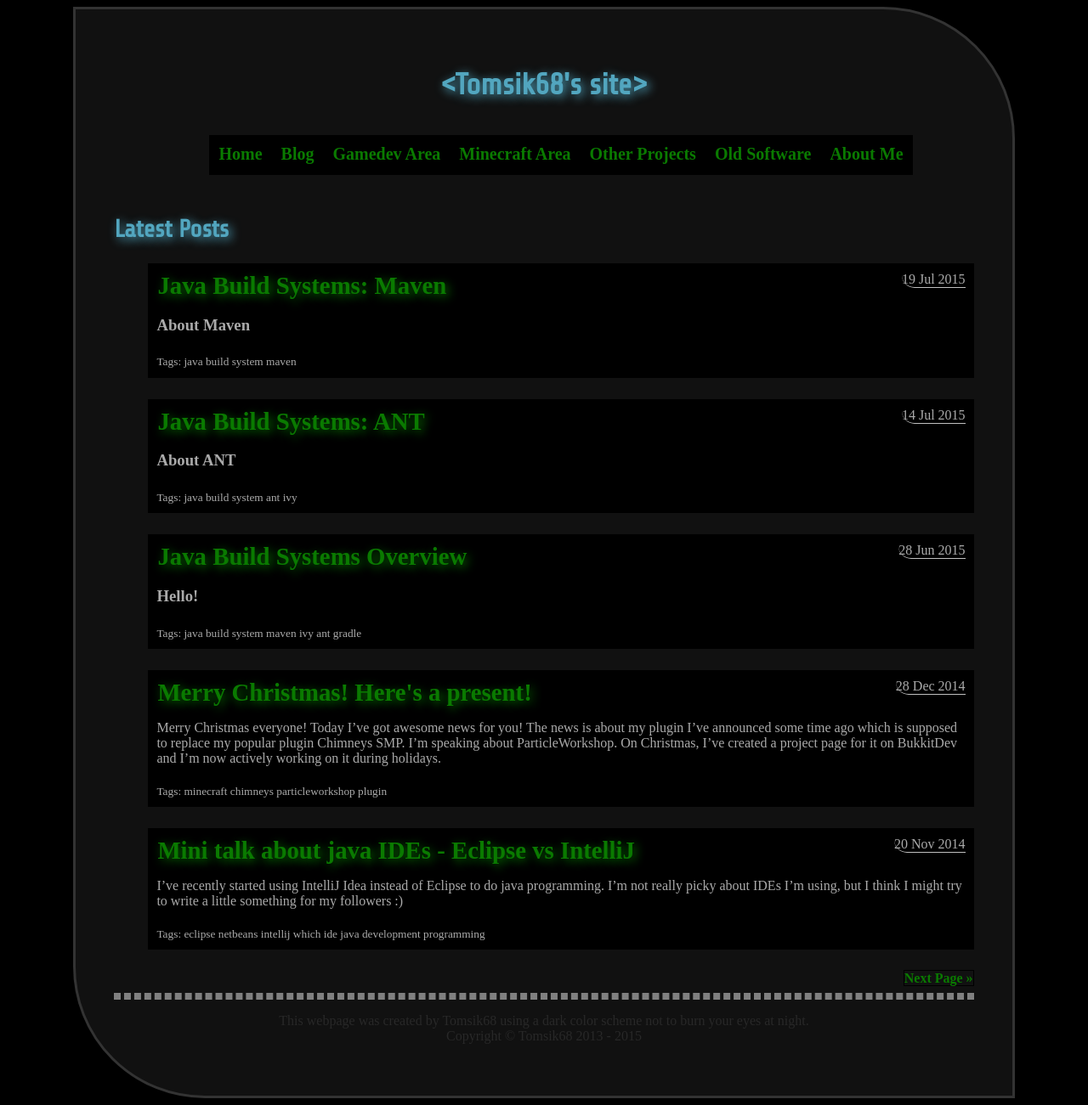
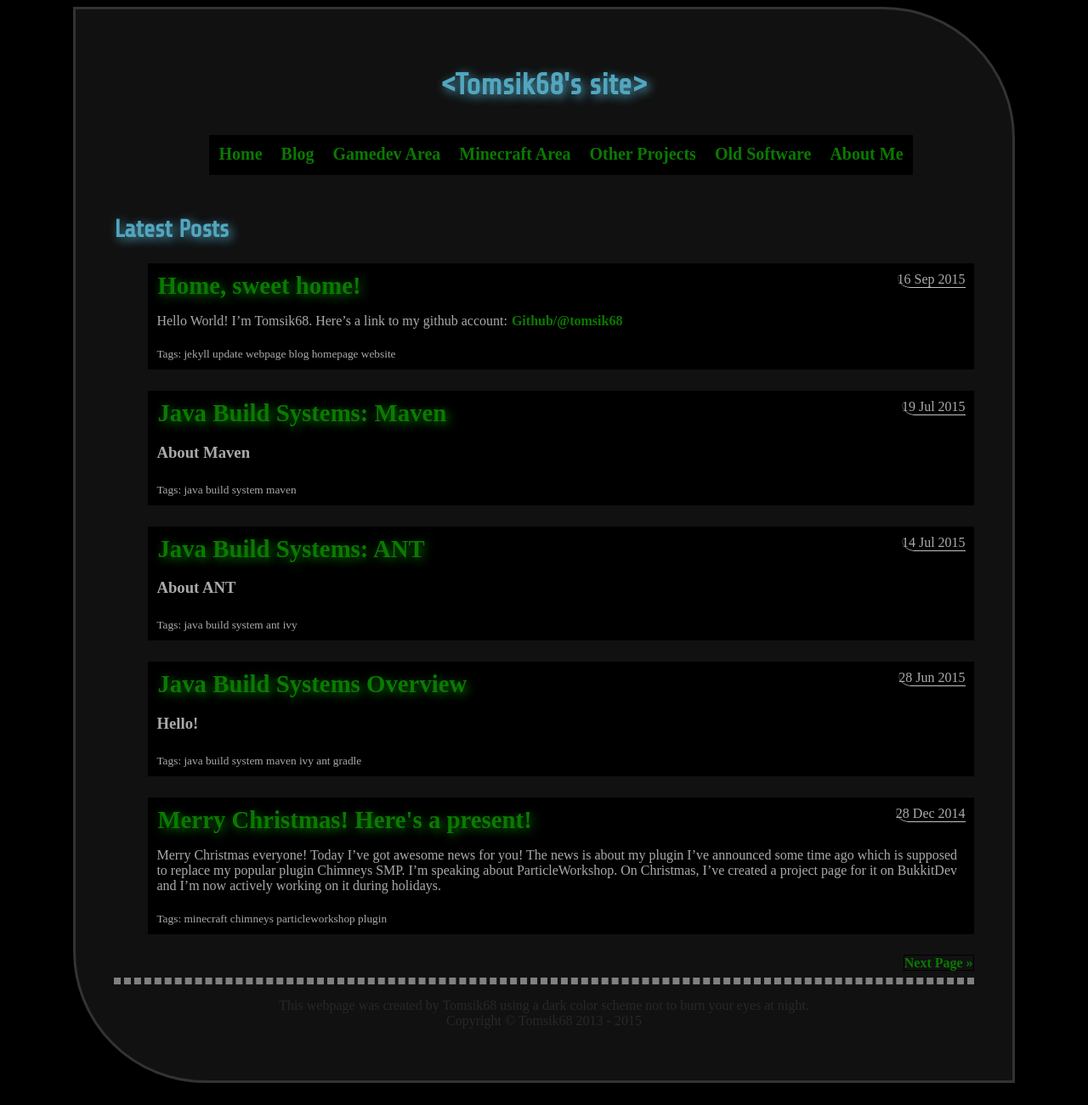
Before and after one commit to tomsik68/tomsik68.github.io, a Jekyll site: the page built from blog/index.html, in a window 1280 px wide. Shown: the whole page at 85% size. Built offline with Jekyll 4.4.1, drawn with Linux system fonts in a browser that asks for light colours; some web fonts are replaced; Markdown is read by kramdown in place of the engine named in the settings; the list of posts is cut into pages by our own code; some of the changed lines change nothing that is shown.

Commit message:
Updated home page

```diff
--- a/_config.yml
+++ b/_config.yml
@@ -4,11 +4,11 @@ pygments: true
 paginate: 5
 paginate_path: "blog/page:num"
 links: [
-{name: 'Home', href: 'jekyll/update/webpage/blog/homepage/website/2014/05/16/new-home.html'},
-{name: 'Blog', href: 'blog'},
-{name: 'Gamedev Area', href: 'gamedev'},
-{name: 'Minecraft Area', href: 'minecraft'},
-{name: 'Other Projects', href: 'projects'},
-{name: 'Old Software', href: 'old'},
-{name: 'About Me', href: 'about'}
+        {name: 'Home', href: 'jekyll/update/webpage/blog/homepage/website/2015/09/16/home-sweet-home.html'},
+        {name: 'Blog', href: 'blog'},
+        {name: 'Gamedev Area', href: 'gamedev'},
+        {name: 'Minecraft Area', href: 'minecraft'},
+        {name: 'Other Projects', href: 'projects'},
+        {name: 'Old Software', href: 'old'},
+        {name: 'About Me', href: 'about'}
 ]
--- /dev/null
+++ b/_posts/2015-09-16-home-sweet-home.markdown
@@ -0,0 +1,26 @@
+---
+layout: post
+title:  "Home, sweet home!"
+date:   2015-09-16 23:23:23
+categories: jekyll update webpage blog homepage website
+---
+
+Hello World! I'm Tomsik68. Here's a link to my github account: [Github/@tomsik68](https://github.com/tomsik68)
+
+This is my homepage, which I created from scratch using Aptana Studio 3.
+Here, you can find my projects categorised and described and this is also the best place to get updates about my projects.
+
+If I ever create any webgames/webapps, you'll find them all hosted here.
+This page is also a new central website for my blog, because I want to have more control over the page and want to use it for projects aswell.
+
+Let me just briefly describe what's under these sections:
+
+* Home - This post
+* Blog - blog.
+* Gamedev Area - About me & game development, some games might appear there
+* Minecraft Area - Minecraft-related content(plugins, mods)
+* Other projects - Messy list of programs I'm too lazy to create section for.
+* Old Software - I started programming when I was roughly 11. In this section, you can find list of many failed projects I made when I was younger.
+* About Me - Various information about me you may find interesting plus ways to contact me on different social platforms
+
+I had the feeling that saying this page is new even though it's 1 year old is kinda weird so I updated the post :)
```
